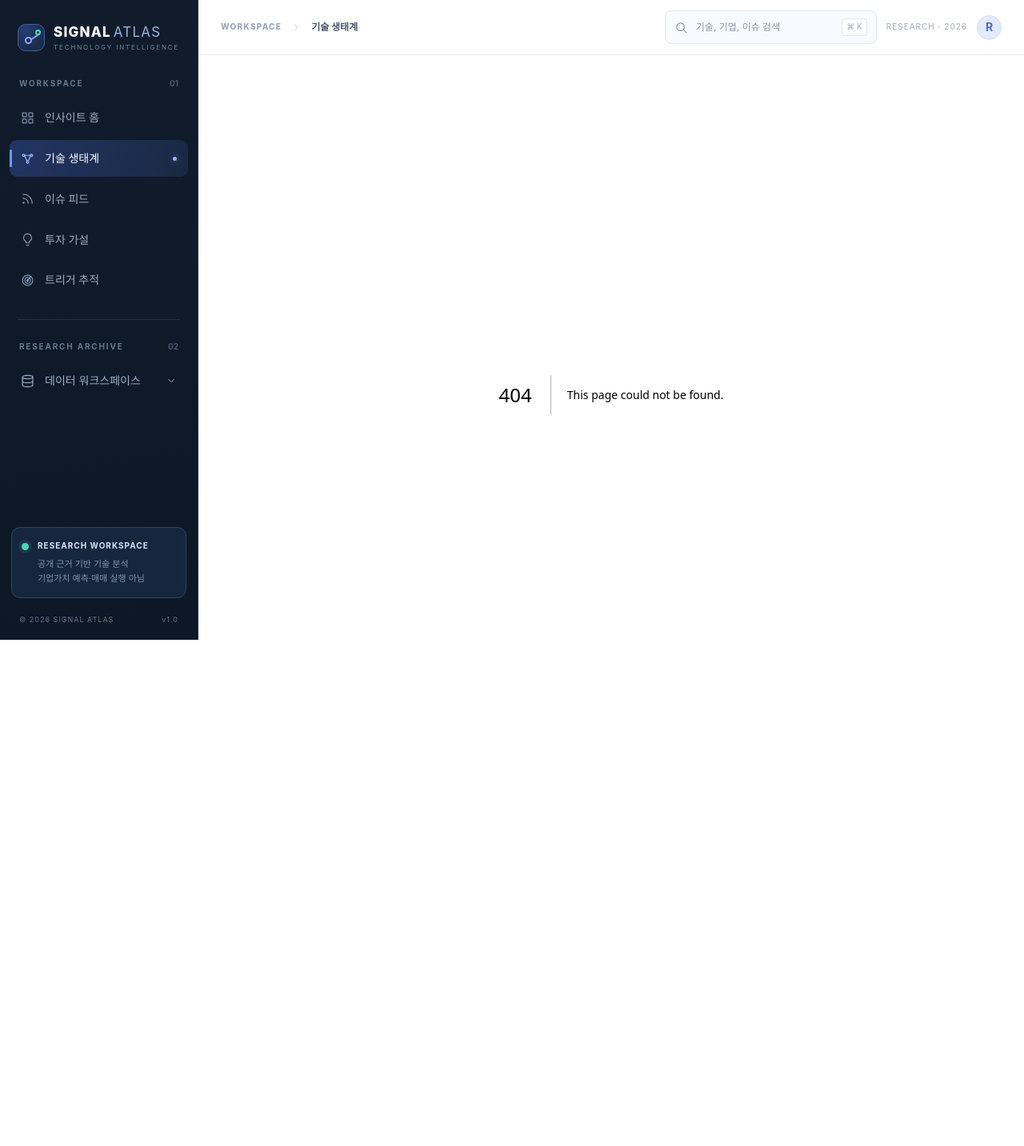
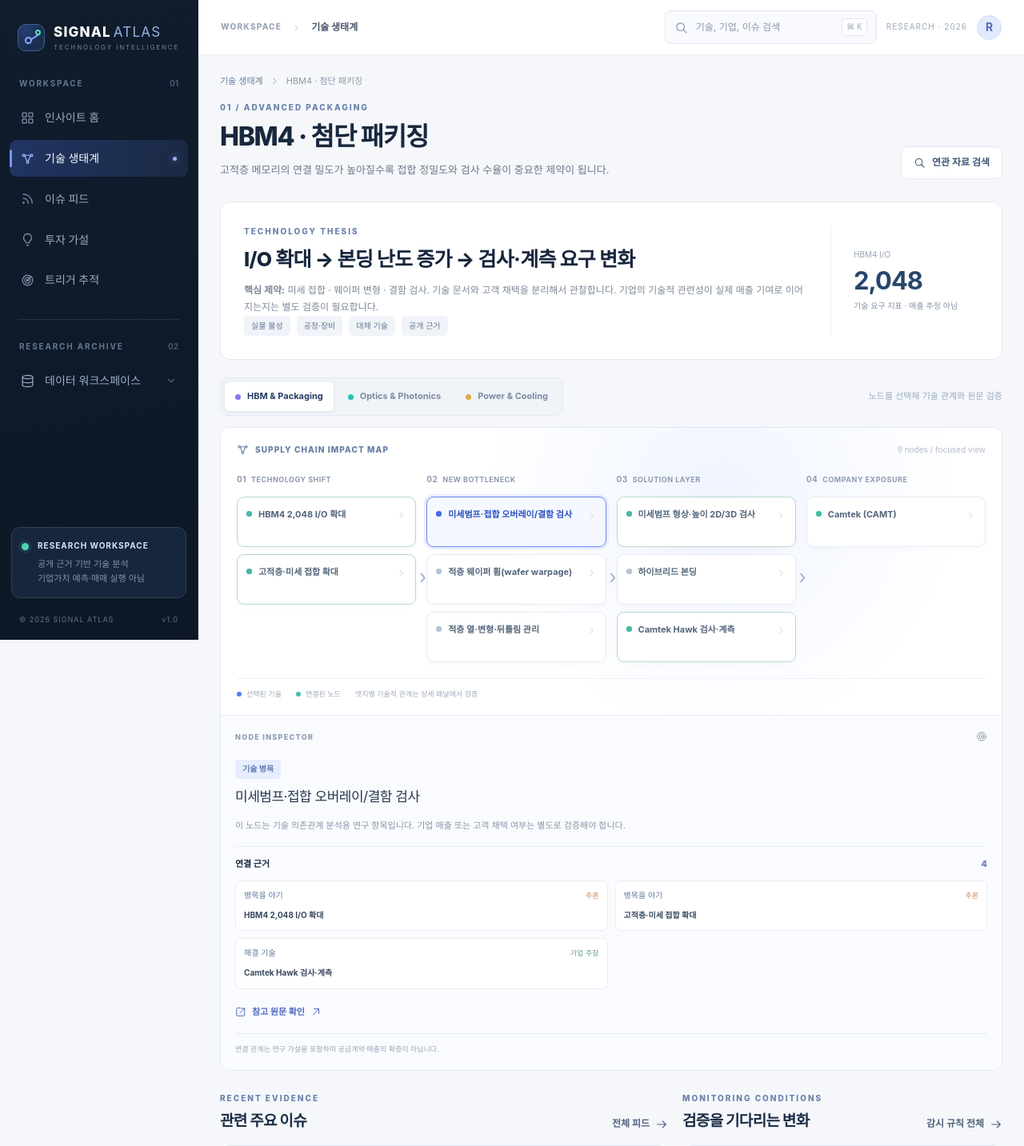
Before and after one commit to W-X-Z/WSJ-investment, a Next.js app in the folder apps/web/: page /ecosystems/hbm in a window 1280 px wide. Before the commit this address had no page. Shown: the top 1433 px of the page at 80% size. Before the commit the page ends 958 px from the top, so only its background shows below. Built offline with nearby package versions, Linux system fonts and the light colour scheme.

Commit message:
Implement ecosystem catalog and detail pages with interactive supply-chain evidence graph

```diff
--- /dev/null
+++ b/apps/web/src/app/ecosystems/[slug]/page.tsx
@@ -0,0 +1,34 @@
+import Link from "next/link";
+import { notFound } from "next/navigation";
+import { Icon } from "@/components/Icon";
+import { GraphExplorer, GraphTabs } from "@/components/GraphExplorer";
+import { FeedStory, SectionHeading } from "@/components/ResearchCards";
+import { ECOSYSTEMS, ECO_BY_ID, ECO_ID_FOR_GRAPH, CURATED_FEED, nodeName, seed, type EcoId } from "@/lib/research";
+
+export const metadata = { title: "기술 생태계 심층 분석" };
+export function generateStaticParams() {return ECOSYSTEMS.map(e=>({slug:e.id}));}
+
+export default async function EcosystemDetail({params}: {params: Promise<{slug:string}>}) {
+ const {slug} = await params;
+ if(!(slug in ECO_BY_ID)) notFound();
+ const id=slug as EcoId; const eco=ECO_BY_ID[id]; const graphId=ECO_ID_FOR_GRAPH[id];
+ const relevantEvents=CURATED_FEED.filter(x=>x.ecoId===id);
+ const relevantWatches=seed.watches.filter(x=>x.ecosystem===graphId);
+ const companies=seed.nodes.filter(n=>n.kind==="company" && (id==="hbm"?n.id==="company:camt":id==="optics"?["company:poet","company:lessengers"].includes(n.id):n.id==="company:aehr"));
+ const sources=Array.from(new Set(seed.edges.filter(e=>e.evidence.some(x=>eco.sources.includes(x.url)) || companies.some(c=>e.to===c.id)).flatMap(e=>e.evidence.map(x=>x.url)))).slice(0,6);
+ return <div>
+   <div className="breadcrumb"><Link href="/ecosystems">기술 생태계</Link><Icon name="chevron-right" size={13}/><span>{eco.title}</span></div>
+   <div className="page-head"><div><div className="page-kicker">{eco.eyebrow}</div><h1>{eco.title}</h1><p>{eco.summary}</p></div><Link className="outline-button" href={`/search?q=${encodeURIComponent(eco.name)}`}><Icon name="search" size={15}/> 연관 자료 검색</Link></div>
+   <div className="eco-hero"><div><div className="eyebrow">TECHNOLOGY THESIS</div><h2>{eco.trajectory}</h2><p><strong>핵심 제약:</strong> {eco.bottleneck}. 기술 문서와 고객 채택을 분리해서 관찰합니다. 기업의 기술적 관련성이 실제 매출 기여로 이어지는지는 별도 검증이 필요합니다.</p><div className="tag-row"><span className="tag">실물 물성</span><span className="tag">공정·장비</span><span className="tag">대체 기술</span><span className="tag">공개 근거</span></div></div><div className="eco-hero-metric"><span>{eco.metricLabel}</span><strong>{eco.metric}</strong><em>기술 요구 지표 · 매출 추정 아님</em></div></div>
+   <div style={{display:"flex",justifyContent:"space-between",alignItems:"center",gap:12,marginBottom:14,flexWrap:"wrap"}}><GraphTabs current={id}/><span className="soft-text">노드를 선택해 기술 관계와 원문 검증</span></div>
+   <GraphExplorer key={id} ecoId={id}/>
+   <div className="dashboard-dual">
+     <section><SectionHeading eyebrow="RECENT EVIDENCE" title="관련 주요 이슈" href={`/feed?eco=${id}`} action="전체 피드"/><div className="surface feed-list">{relevantEvents.length?relevantEvents.map(x=><FeedStory key={x.id} item={x}/>):<p style={{padding:22,color:"#8292a8"}}>큐레이션된 자료가 아직 없습니다.</p>}</div></section>
+     <section><SectionHeading eyebrow="MONITORING CONDITIONS" title="검증을 기다리는 변화" href={`/triggers?eco=${id}`} action="감시 규칙 전체"/><div className="surface" style={{padding:"0 18px"}}>{relevantWatches.map(w=><div key={w.id} style={{borderBottom:"1px solid #edf0f6",padding:"17px 0"}}><div className="story-meta"><span className="event-level event-level-watch">{w.cadence==="weekly"?"주간":"월간"} 정의</span><span>실시간 평가 연동 전</span></div><div className="story-title">{nodeName(w.target_id)}</div><p style={{fontSize:11,color:"#8090a2",lineHeight:1.8,margin:0}}>{w.condition}</p></div>)}</div></section>
+   </div>
+   <SectionHeading eyebrow="PUBLIC COMPANIES / SUPPLY CHAIN" title="관련 공급기업·기술 주체" subtitle="공급 가능성은 검증된 납품계약과 다릅니다."/>
+   <div className="insight-cols">{companies.map(n=><div className="insight-box" key={n.id}><div className="eyebrow">SUPPLIER CANDIDATE</div><h3>{n.label}</h3><p>기술 개발·제품 보유가 확인된 조사 대상입니다. 최종 고객과 반복 매출·시장점유율은 추가 근거로 검증해야 합니다.</p><Link href={`/search?q=${encodeURIComponent(n.label.split(" ")[0])}`}>관련 자료 찾기 <Icon name="arrow-right" size={14}/></Link></div>)}</div>
+   <SectionHeading eyebrow="PRIMARY SOURCES" title="핵심 참고 원문"/>
+   <div className="surface" style={{padding:"8px 20px"}}>{Array.from(new Set([...eco.sources,...sources])).map((url,i)=><a key={url} className="related-list" href={url} target="_blank" rel="noreferrer"><span style={{display:"flex",gap:10,alignItems:"center",padding:"10px 0",borderBottom:"1px solid #edf0f6",wordBreak:"break-all",fontSize:11,color:"#5972a2"}}><Icon name="external" size={15}/><span>{new URL(url).hostname} · {url}</span></span></a>)}</div>
+ </div>;
+}
```
